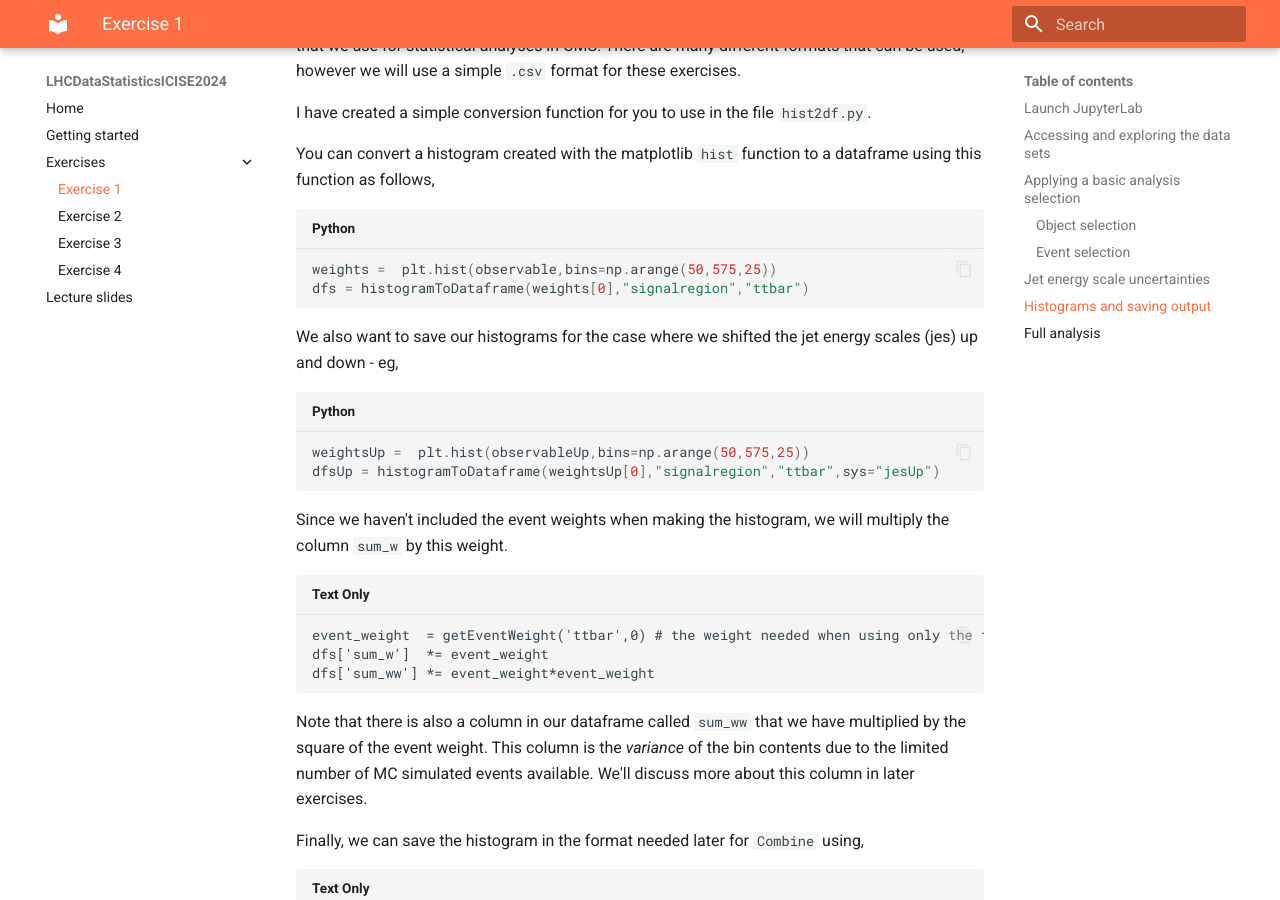
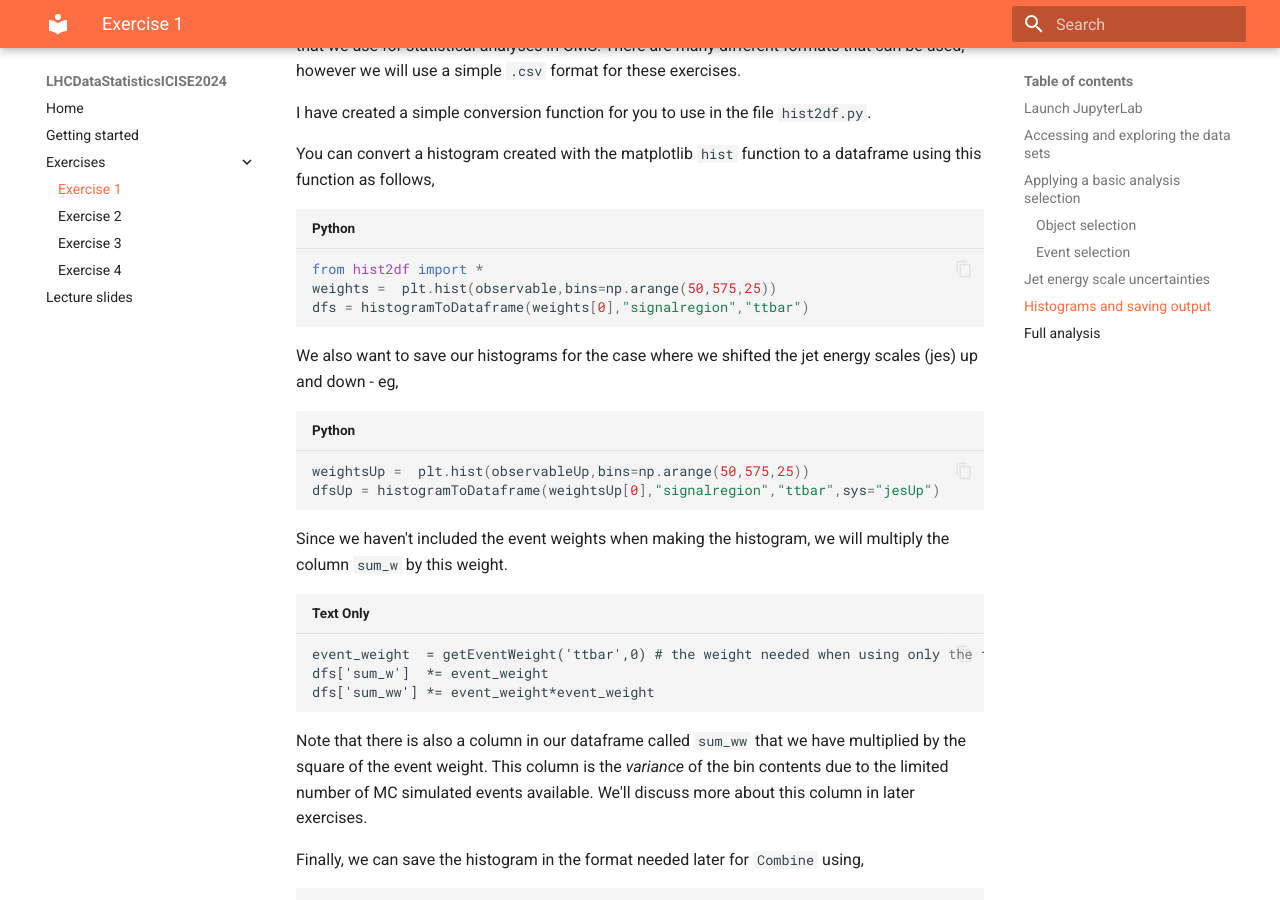
Before and after one commit to nucleosynthesis/LHCDataStatisticsICISE2024, an MkDocs documentation site: the page built from docs/day1.md, in a window 1280 px wide and 900 px high, scrolled down 12663 px. Built offline with MkDocs 1.6.1 and Material for MkDocs 9.7.7, drawn with Linux system fonts in a browser that asks for light colours; formulas are drawn with MathJax 3.

Commit message:
Update day1.md

````diff
--- a/docs/day1.md
+++ b/docs/day1.md
@@ -412,6 +412,7 @@ I have created a simple conversion function for you to use in the file `hist2df.
 You can convert a histogram created with the matplotlib `hist` function to a dataframe using this function as follows,
 
 ```python
+from hist2df import *
 weights =  plt.hist(observable,bins=np.arange(50,575,25))
 dfs = histogramToDataframe(weights[0],"signalregion","ttbar")
 ```
````
